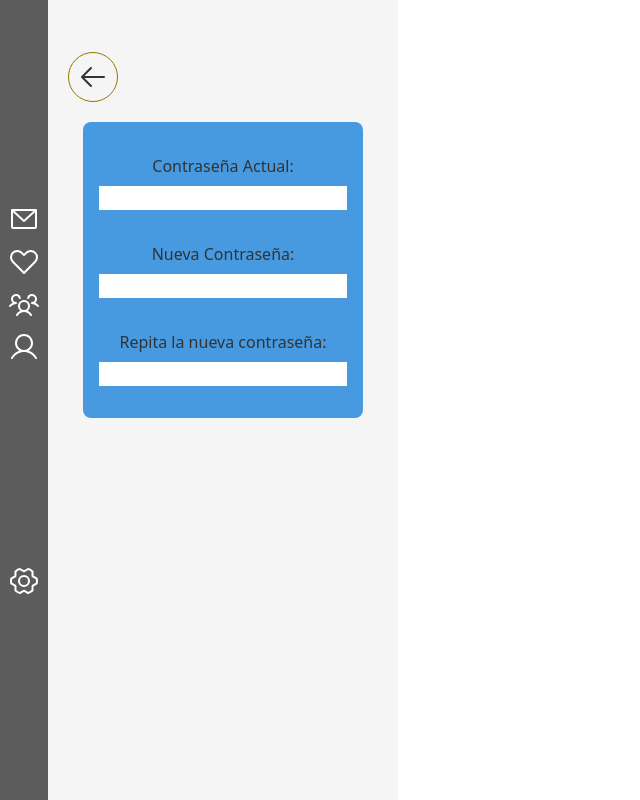
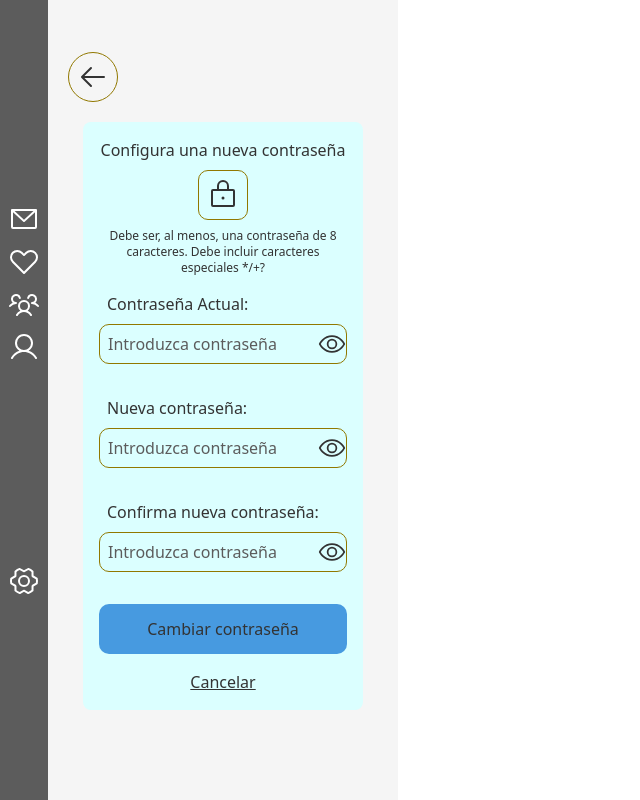
Before and after one commit to borgesmj/real-time-chat-app, a React (Vite) app: page /settings/password in a window 1280 px wide. Shown: the whole page, without its empty margins (0-640 px from the left). Built offline with nearby package versions, Linux system fonts and the light colour scheme.

Commit message:
improve new passqword form

```diff
--- a/src/Components/Pages/SettingsPage/PasswordSetting.jsx
+++ b/src/Components/Pages/SettingsPage/PasswordSetting.jsx
@@ -1,18 +1,22 @@
 import Section from "../../Section/Section";
-import React from "react";
+import React, { useState } from "react";
 import { NavLink } from "react-router-dom";
-import { ArrowLeft } from "@phosphor-icons/react";
+import { ArrowLeft, Lock, Eye,EyeSlash  } from "@phosphor-icons/react";
 
 const PasswordSetting = ({ darkTheme }) => {
+  const [revealedPassword, setRevealedPassword] = useState(false)
 
+  const revealPassword = () => {
+      setRevealedPassword(!revealedPassword)
+  }
   const evalRegex = (e) => {
-    e.preventDefault()
-    console.log(e.target.value)
-  }
+    e.preventDefault();
+    console.log(e.target.value);
+  };
 
   const evalRepeat = () => {
-    console.log('repeat')
-  }
+    console.log("repeat");
+  };
   return (
     <Section darkTheme={darkTheme}>
       <div className="flex flex-col w-full h-dvh">
@@ -24,37 +28,111 @@ const PasswordSetting = ({ darkTheme }) => {
         >
           <ArrowLeft size={32} />
         </NavLink>
-        <form className={`w-4/5 flex flex-col mt-5 items-center justify-center p-4 mx-auto ${!darkTheme ? 'bg-[#479ae0]' : 'bg-[#0A192F]'} rounded-lg`}>
+        <form
+          className={`w-4/5 flex flex-col mt-5 items-center justify-center p-4 mx-auto ${
+            !darkTheme ? "bg-[#dbffff]" : "bg-[#0A192F]"
+          } rounded-lg`}
+        >
+          <h3 className="text-center">Configura una nueva contraseña</h3>
+          <div
+            className={`p-2 m-2 border-solid border -[1px] ${
+              !darkTheme ? "border-[#917800]" : "border-[#dbffff]"
+            } rounded-[10px]`}
+          >
+            <Lock size={32} />
+          </div>
+          <span className="text-xs text-center">
+            Debe ser, al menos, una contraseña de 8 caracteres. Debe incluir
+            caracteres especiales */+?
+          </span>
           <div className="w-full flex flex-col my-2 py-2">
-            <label htmlFor="current-password" className="w-full text-center mb-2">Contraseña Actual:</label>
+            <label
+              htmlFor="current-password"
+              className="w-full text-left mb-2 ml-2"
+            >
+              Contraseña Actual:
+            </label>
+            <p
+              className={`w-full border-solid border-[1px] rounded-[10px] ${
+                !darkTheme ? "border-[#917800]" : "border-[#dbffff]"
+              } flex flex-row justify-around items-center hover:cursor-pointer  relative h-10`}
+            >
               <input
-              type="password"
+                type={revealedPassword ? "text" : "password"}
                 name="current-password"
                 id="current-password"
-              className={`${!darkTheme ? 'text-[#333333]' : 'text-[#1E88E5]'} px-2`}
+                className={`bg-transparent p-2 outline-none ${
+                  !darkTheme
+                    ? "placeholder:text-[#5c5c5c]"
+                    : "placeholder:text-[#e0e0e0]"
+                } hover:cursor-pointer`}
+                placeholder="Introduzca contraseña"
               />
+              <span onClick={revealPassword} className="absolute right-0 top-0 bottom-0 h-full flex items-center">
+              {!revealedPassword ? <Eye size={28} /> : <EyeSlash size={28} />}
+              </span>
+            </p>
           </div>
           <div className="w-full flex flex-col my-2 py-2">
-            <label htmlFor="new-password" className="w-full text-center mb-2">Nueva Contraseña:</label>
+            <label
+              htmlFor="new-password"
+              className="w-full text-left mb-2 ml-2"
+            >
+              Nueva contraseña:
+            </label>
+            <p
+              className={`w-full border-solid border-[1px] rounded-[10px] ${
+                !darkTheme ? "border-[#917800]" : "border-[#dbffff]"
+              } flex flex-row justify-around items-center hover:cursor-pointer  relative h-10`}
+            >
               <input
-              type="password"
-              name=""
+                type={revealedPassword ? "text" : "password"}
+                name="new-password"
                 id="new-password"
-              className={`${!darkTheme ? 'text-[#333333]' : 'text-[#1E88E5]'} px-2`}
-              onChange={(e) => evalRegex(e)}
+                className={`bg-transparent p-2 outline-none ${
+                  !darkTheme
+                    ? "placeholder:text-[#5c5c5c]"
+                    : "placeholder:text-[#e0e0e0]"
+                } hover:cursor-pointer`}
+                placeholder="Introduzca contraseña"
               />
+              <span onClick={revealPassword} className="absolute right-0 top-0 bottom-0 h-full flex items-center">
+              {!revealedPassword ? <Eye size={28} /> : <EyeSlash size={28} />}
+              </span>
+            </p>
           </div>
           <div className="w-full flex flex-col my-2 py-2">
-            <label htmlFor="repeat-new-password" className="w-full text-center mb-2">
-              Repita la nueva contraseña:
+            <label
+              htmlFor="confirm-new-password"
+              className="w-full text-left mb-2 ml-2"
+            >
+              Confirma nueva contraseña:
             </label>
+            <p
+              className={`w-full   border-solid border-[1px] rounded-[10px] ${
+                !darkTheme ? "border-[#917800]" : "border-[#dbffff]"
+              } flex flex-row justify-around items-center hover:cursor-pointer relative h-10`}
+            >
               <input
-              type="password"
-              name="new-password"
-              id="repeat-new-password"
-              className={`${!darkTheme ? 'text-[#333333]' : 'text-[#1E88E5]'} px-2`}
+                type={revealedPassword ? "text" : "password"}
+                name="confirm-new-password"
+                id="confirm-new-password"
+                className={`bg-transparent p-2 outline-none ${
+                  !darkTheme
+                    ? "placeholder:text-[#5c5c5c]"
+                    : "placeholder:text-[#e0e0e0]"
+                } hover:cursor-pointer absolute left-0 top-0 bottom-0 h-full`}
+                placeholder="Introduzca contraseña"
               />
+              <span onClick={revealPassword} className="absolute right-0 top-0 bottom-0 h-full flex items-center">
+              {!revealedPassword ? <Eye size={28} /> : <EyeSlash size={28} />}
+              </span>
+            </p>
           </div>
+          <div className="w-full flex flex-col my-2 py-2">
+            <input type="submit" value="Cambiar contraseña" className={`relative flex justify-center items-center rouned-[5px] ${!darkTheme ? 'bg-[#479ae0]' : 'bg-[#3ce0bc]'} overflow-hidden cursor-pointer border-none h-[50px] rounded-[10px]`} />
+          </div>
+          <NavLink to="/settings" className="underline">Cancelar</NavLink>
         </form>
       </div>
     </Section>
--- a/src/Components/Section/Section.jsx
+++ b/src/Components/Section/Section.jsx
@@ -2,7 +2,7 @@ import React from 'react';
 
 const Section = ({ children, darkTheme }) => {
   return (
-    <section className={`${!darkTheme ? 'bg-[#f5f5f5] text-[#333333]' : 'bg-[#333f58] text-[#e0e0e0]'} h-dvh .options-bar py-8 ml-12 options-bar`}>
+    <section className={`${!darkTheme ? 'bg-[#f5f5f5] text-[#333333]' : 'bg-[#333f58] text-[#e0e0e0]'} h-dvh .options-bar py-8 ml-12 options-bar py-10 overflow-y-auto overflow-x-hidden`}>
       {children}
     </section>
   );
```
Lines whose indentation alone changed are shown as unchanged.
